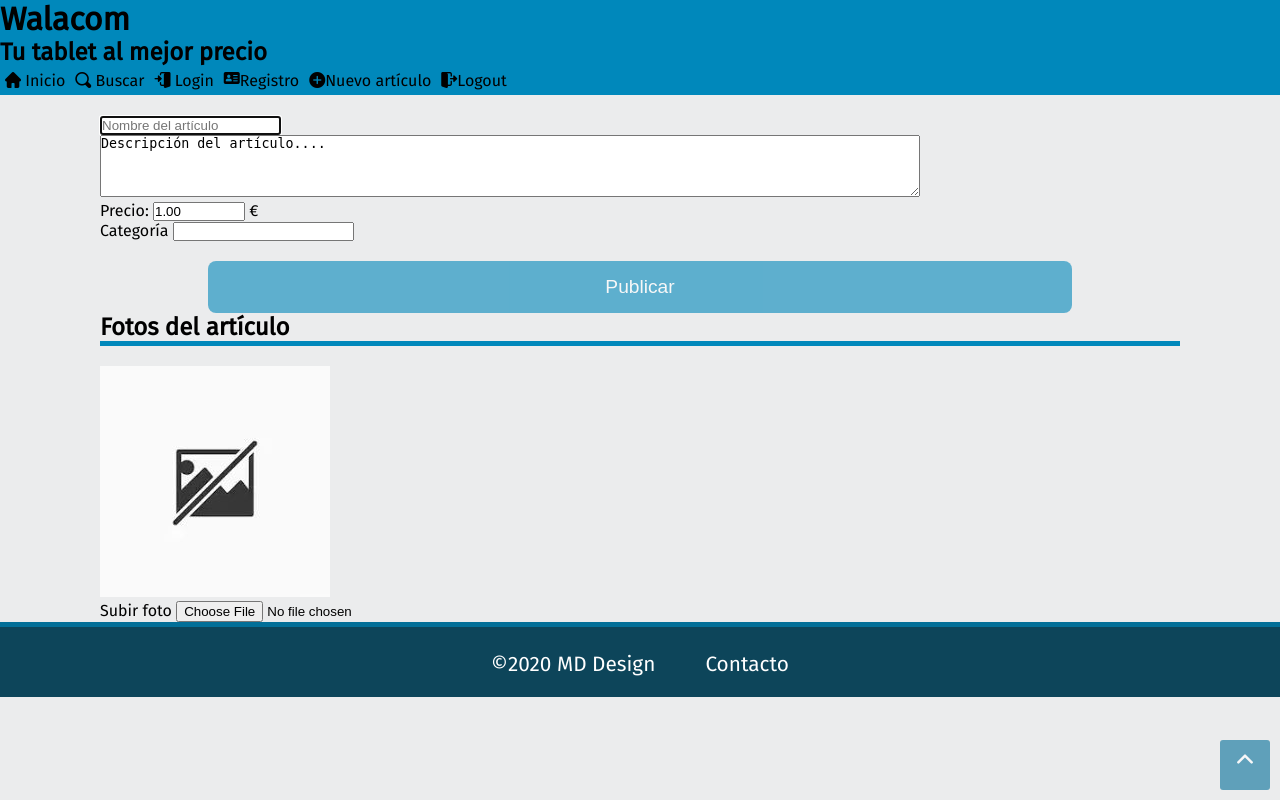
After one commit to deb8192/TiendaTablets, a PHP site: page /nuevo.html in a window 1280 px wide. The commit adds this page. Run offline with PHP 8.4, Linux system fonts and the light colour scheme.

Commit message:
nuevo.html falta lo de la foto y hacer bonito

```diff
--- a/buscar.html
+++ b/buscar.html
@@ -50,7 +50,7 @@
                 <span><label for="art-me">Mis art&iacute;culos </label>
                     <input type="checkbox" id="art-me"/></span></p>
 
-                <input type="submit" value ="Buscar"/>
+                <input type="submit" value="Buscar"/>
 
             </form>
         </section>
--- a/css/estilos.css
+++ b/css/estilos.css
@@ -25,7 +25,7 @@ header {
 	margin-bottom: 20px;
 }
 
-nav ul,  .paginacion ul {
+nav ul, .paginacion ul {
 	display: flex;
 	list-style: none;
 }
@@ -36,7 +36,8 @@ nav ul li {
 
 /* Cuerpo comun */
 aside, #principal,
-#buscar, #resultados {
+#buscar, #resultados,
+#art-nuevo, #fotos-nuevas {
 	width: 100%;
     max-width: 1080px;
     margin: 0 auto;
@@ -208,7 +209,8 @@ footer a:hover {
 	margin-right: 5em;
 }
 
-#buscar input[type='submit'] {
+#buscar input[type='submit'],
+#art-nuevo input[type='submit'] {
 	background-color: var(--azul);
     border: none;
     color: #fff;
@@ -220,7 +222,8 @@ footer a:hover {
 	margin: 20px auto 0 auto;
 }
 
-#buscar input[type='submit'], .ir-arriba {
+#buscar input[type='submit'], .ir-arriba,
+#art-nuevo input[type='submit'] {
 	cursor: pointer;
 	opacity: 0.6;
 	transition: 0.3s;
@@ -228,9 +231,12 @@ footer a:hover {
 }
 
 #buscar input[type='submit']:hover,
-.ir-arriba:hover {opacity: 1}
+.ir-arriba:hover,
+#art-nuevo input[type='submit']:hover {
+	opacity: 1;
+}
 
-#resultados h2 {
+#resultados h2, #fotos-nuevas h2 {
 	border-bottom: 5px solid var(--azul);
     margin-bottom: 20px;
 }
--- /dev/null
+++ b/nuevo.html
@@ -0,0 +1,61 @@
+<!DOCTYPE html>
+<html lang="es">
+    <head>
+        <meta charset="utf-8">
+        <link rel="stylesheet" href="css/estilos.css">
+        <link rel="stylesheet" type="text/css" href="font/flaticon.css">
+        <meta description ="Pagina de nuevo art&iacute;culo de la web de PCW">
+        <title>Nuevo art&iacute;culo</title>
+    </head>
+    <body>
+        <header>
+            <h1 id="logo">Walacom</h1>
+            <h2>Tu tablet al mejor precio</h2>
+            <nav>
+                <ul>
+                    <li><i class="flaticon-home-run"></i> Inicio</li>
+                    <li><i class="flaticon-loupe"></i> Buscar</li>
+                    <li><i class="flaticon-enter"></i> Login</li>
+                    <li><i class="flaticon-id-card"></i>Registro</li>
+                    <li><i class="flaticon-plus"></i>Nuevo art&iacute;culo</li>
+                    <li><i class="flaticon-logout"></i>Logout</li>
+                </ul>
+            </nav>
+        </header>
+        <section id="art-nuevo">
+            <form action="nuevo.html" method="post">
+
+                <p><input type="text" id="nom-art" name="nom-art" placeholder="Nombre del art&iacute;culo" maxlength="100" required autofocus></p>
+
+                <p><textarea id="art-des" rows="4" cols="100" maxlength="300" required>Descripci&oacute;n del art&iacute;culo....</textarea></p>
+
+                <p><label for="precio">Precio:</label>
+                    <input type="number" id="precio" min="0" max="9999" value="1.00" step="0.01" required> €</p>
+
+                <p><label for="categoria">Categor&iacute;a </label>
+                    <input type="text" name="categoria" id="categoria" list="categorias" maxlength="100" required>
+                    <datalist id="categorias">
+                        <option value="Todas">
+                        <option value="Tableta">
+                        <option value="Stylus">
+                        <option value="Soporte">
+                    </datalist></p>
+
+                <input type="submit" value="Publicar"/>
+            </form>
+        </section>
+        <section id="fotos-nuevas">
+            <h2>Fotos del art&iacute;culo</h2>
+            <p><label for="fotoArt"><img src="img/no-img.jpg" alt="Foto art&iacute;culo"/></br>
+                <span>Subir foto</span></label>
+                <input id="fotoArt" type="file" value="Subir foto" accept="image/*"/></p>
+        </section>
+        <footer>
+            <div>
+                <p>&copy;2020 MD Design</p>
+                <a href="acerca.html" title="Contacto">Contacto</a>
+            </div>
+            <a href="#logo" class="ir-arriba" title="Arriba"><i class="flaticon-up-arrow"></i></a>
+        </footer>
+    </body>
+</html>
```
Also changed, not shown: img/no-img.JPG (added).
